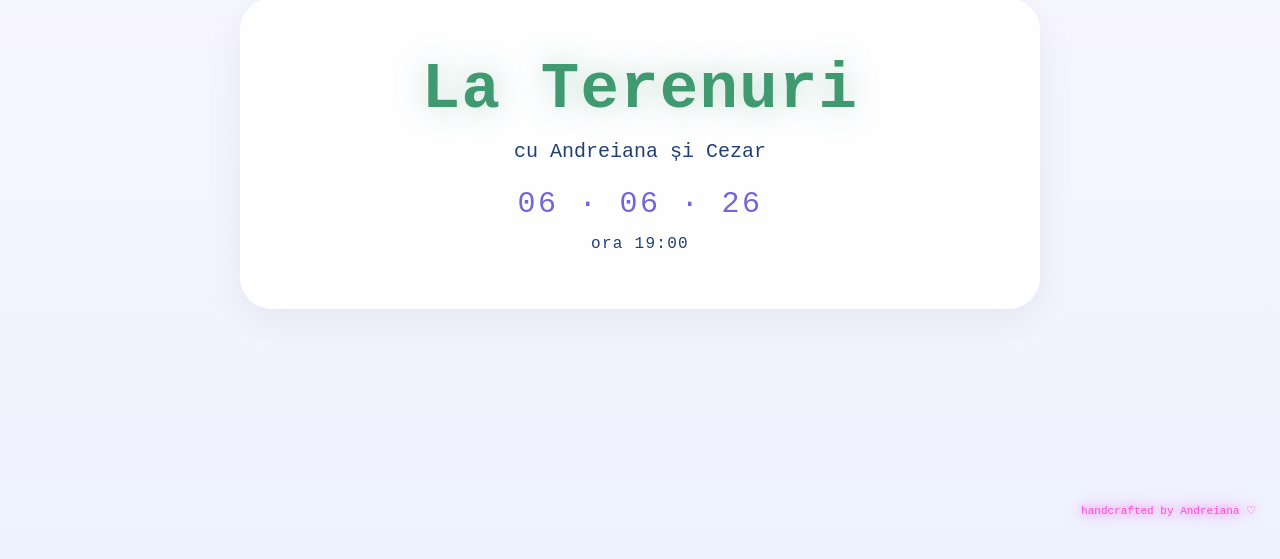
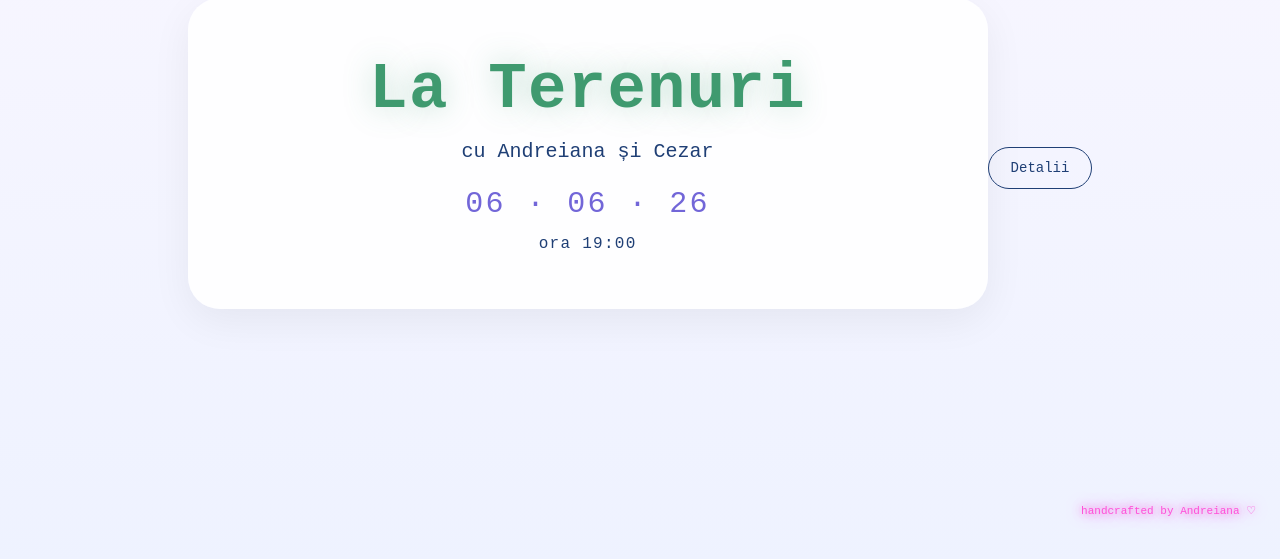
Before and after one commit to andreiana007/wed-invitation, a Next.js app: page / in a window 1280 px wide. Shown: the part 271-830 px from the top of the page. Built offline with nearby package versions, Linux system fonts and the light colour scheme.

Commit message:
Add link to details page with styling

```diff
--- a/app/page.js
+++ b/app/page.js
@@ -70,6 +70,22 @@ export default function Page() {
           ora 19:00
         </div>
       </div>
+<a
+  href="/detalii"
+  style={{
+    display: "inline-block",
+    marginTop: "30px",
+    padding: "12px 22px",
+    borderRadius: "999px",
+    border: "1px solid #1f3f75",
+    color: "#1f3f75",
+    textDecoration: "none",
+    fontSize: "14px",
+    fontWeight: 500,
+  }}
+>
+  Detalii
+</a>
 
       {/* NEON SIGNATURE */}
       <div
```
